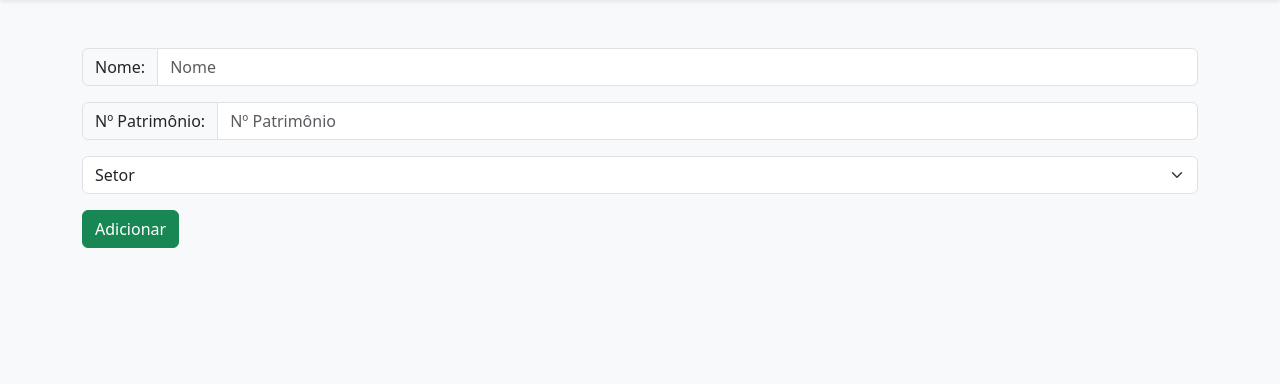
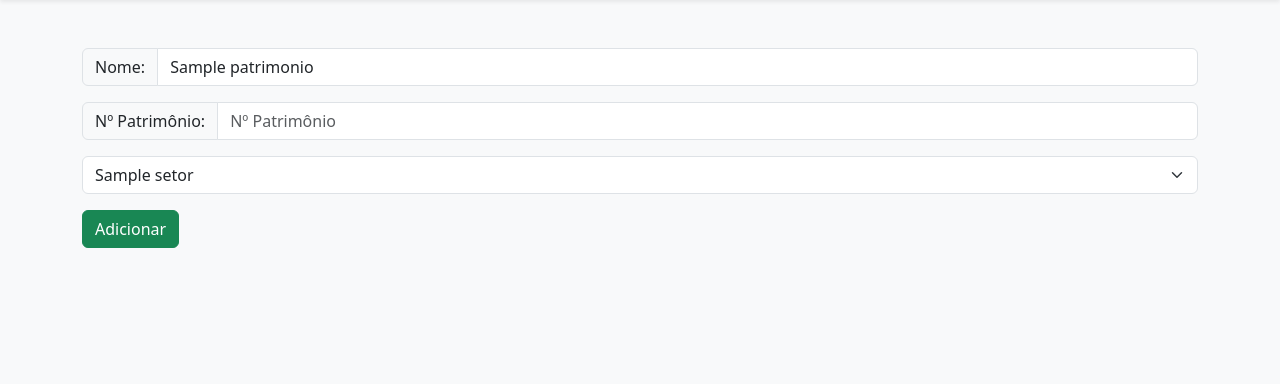
Before and after one commit to AlbertoAlfredo/aula-apresentacao, a Flask app: template templates/patrimonios_form.jinja in a window 1280 px wide. Shown: the part 56-440 px from the top of the page. Run offline with Flask 3, Linux system fonts and the light colour scheme; the template is opened without the code that fills it: most values are stand-ins (such as "Sample title", 1, 10 or a date in 2020); some libraries are stand-ins or nearby versions.

Commit message:
Crud PAtrimonios pronto

```diff
--- a/main.py
+++ b/main.py
@@ -42,9 +42,9 @@ def patrimonios():
     elif request.method == 'PUT':
         id = int(request.form['id'])
         nome = request.form['nome']
-        n_patrimonio = request.form['patrimonio']
-        id_setor = request.form['id_setor']
-        patrimonio.update(nome, n_patrimonio, id_setor)
+        n_patrimonio = int(request.form['patrimonio'])
+        id_setor = int(request.form['id_setor'])
+        patrimonio.update(id, nome, n_patrimonio, id_setor)
         return redirect(url_for("patrimonios"))
     elif request.method == "DELETE":
         id = int(request.form['id'])
@@ -59,9 +59,14 @@ def patrimonios():
 
 @app.route("/patrimonio/form")
 def form_patrimonios():
+    id = int(request.args.get("id"))
+    if id:
+        patrimonio = bd.Patrimonio.read(id)
+    else:
+        patrimonio = False
     setor = bd.Setor()
     setores = setor.read()
-    return render_template("patrimonios_form.jinja", setores=setores)
+    return render_template("patrimonios_form.jinja", setores=setores, patrimonio=patrimonio[0])
 
 @app.route("/setor", methods=['GET', 'POST', 'PUT', 'DELETE'])
 def setores():
--- a/templates/patrimonios_form.jinja
+++ b/templates/patrimonios_form.jinja
@@ -3,22 +3,33 @@
 {% block page %}
 
 <form action="{{ url_for('patrimonios') }}" method="POST">
-    {% if id %}
+    {% if patrimonio %}
     <input type="hidden" name="_method" value="PUT">
+    <input type="hidden" name="id" value="{{patrimonio[0]}}">
     {% endif %}
     <div class="input-group mb-3">
         <span class="input-group-text" id="basic-addon1">Nome:</span>
         <input type="text" class="form-control" placeholder="Nome" name="nome" aria-label="Username"
+            {% if patrimonio %}
+                value = "{{ patrimonio[1] }}"
+            {% endif %}
             aria-describedby="basic-addon1">
     </div>
     <div class="input-group mb-3">
         <span class="input-group-text" id="basic-addon1">Nº Patrimônio:</span>
         <input type="number" class="form-control" placeholder="Nº Patrimônio" name="patrimonio" aria-label="Username"
+            {% if patrimonio %}
+                value = "{{ patrimonio[2] }}"
+            {% endif %}
             aria-describedby="basic-addon1">
     </div>
     <div class="input-group mb-3">
         <select class="form-select" aria-label="Setores" name="id_setor">
-            <option selected>Setor</option>
+            {% if patrimonio %}
+                <option selected value="{{ setores[patrimonio[0]][0] }}">{{ setores[patrimonio[0]][1] }}</option>
+            {% else %}
+                <option selected>Setor</option>
+            {% endif %}
             {% for setor in setores %}
             <option value="{{ setor[0] }}">{{ setor[1] }}</option>
             {% endfor %}
```
Also changed, not shown: templates/macros_icons.jinja (added, +15 -0 lines), templates/patrimonios.jinja (+19 -0 lines), 1 other file.
